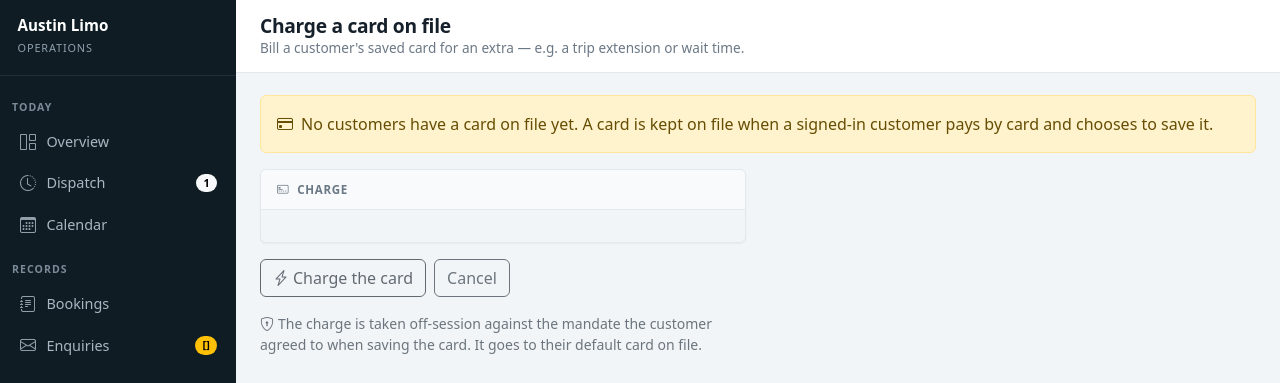
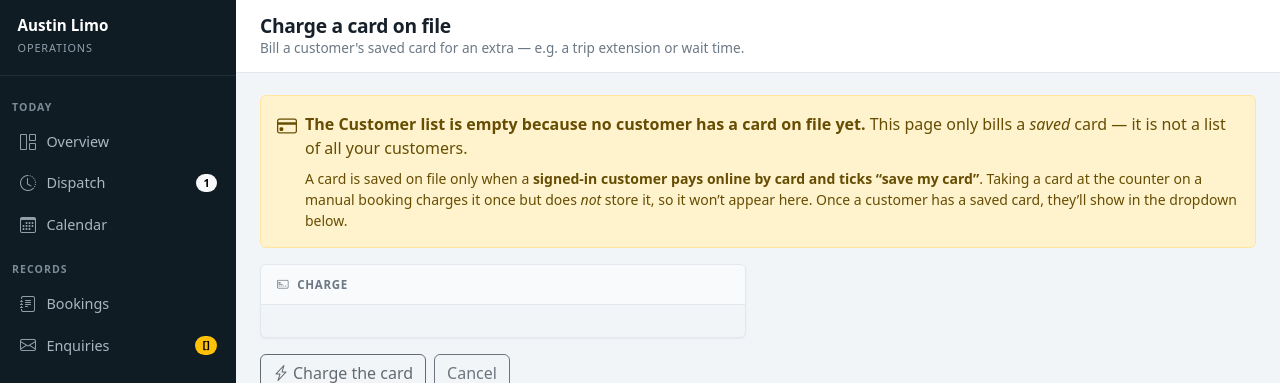
Before and after one commit to CalilDrissi/austinlimoshuttle, a Django app: template backend/templates/dashboard/charge_card.html in a window 1280 px wide. Shown: the top 383 px of the page. Run offline with Django 5.2, Linux system fonts and the light colour scheme; a user stored in the database is signed in; tables that the repository leaves empty hold one stand-in row (values such as "Sample post"); the template is opened without the code that fills it: most values are stand-ins (such as "Sample title", 1, 10 or a date in 2020); some libraries are stand-ins or nearby versions.

Commit message:
Charge-card page: clearer empty-state explaining why no customers show
The Customer dropdown lists only customers with a saved card; when none
exist it read as broken. Expanded the empty-state banner to say the list is
empty because no card is on file, that this isn't a list of all customers,
and that counter charges don't save a card.

Co-Authored-By: Claude Opus 4.8 (1M context) <noreply@anthropic.com>

```diff
--- a/backend/templates/dashboard/charge_card.html
+++ b/backend/templates/dashboard/charge_card.html
@@ -6,9 +6,15 @@
 {% block content %}
 {% if not has_any_cards %}
   <div class="alert alert-warning d-flex gap-2">
-    <i class="bi bi-credit-card"></i>
-    <div>No customers have a card on file yet. A card is kept on file when a signed-in
-      customer pays by card and chooses to save it.</div>
+    <i class="bi bi-credit-card fs-5"></i>
+    <div>
+      <strong>The Customer list is empty because no customer has a card on file yet.</strong>
+      This page only bills a <em>saved</em> card — it is not a list of all your customers.
+      <div class="mt-2 small">A card is saved on file only when a <strong>signed-in customer pays online by
+      card and ticks “save my card”</strong>. Taking a card at the counter on a manual booking charges it once
+      but does <em>not</em> store it, so it won’t appear here. Once a customer has a saved card, they’ll show in
+      the dropdown below.</div>
+    </div>
   </div>
 {% endif %}
 
```
